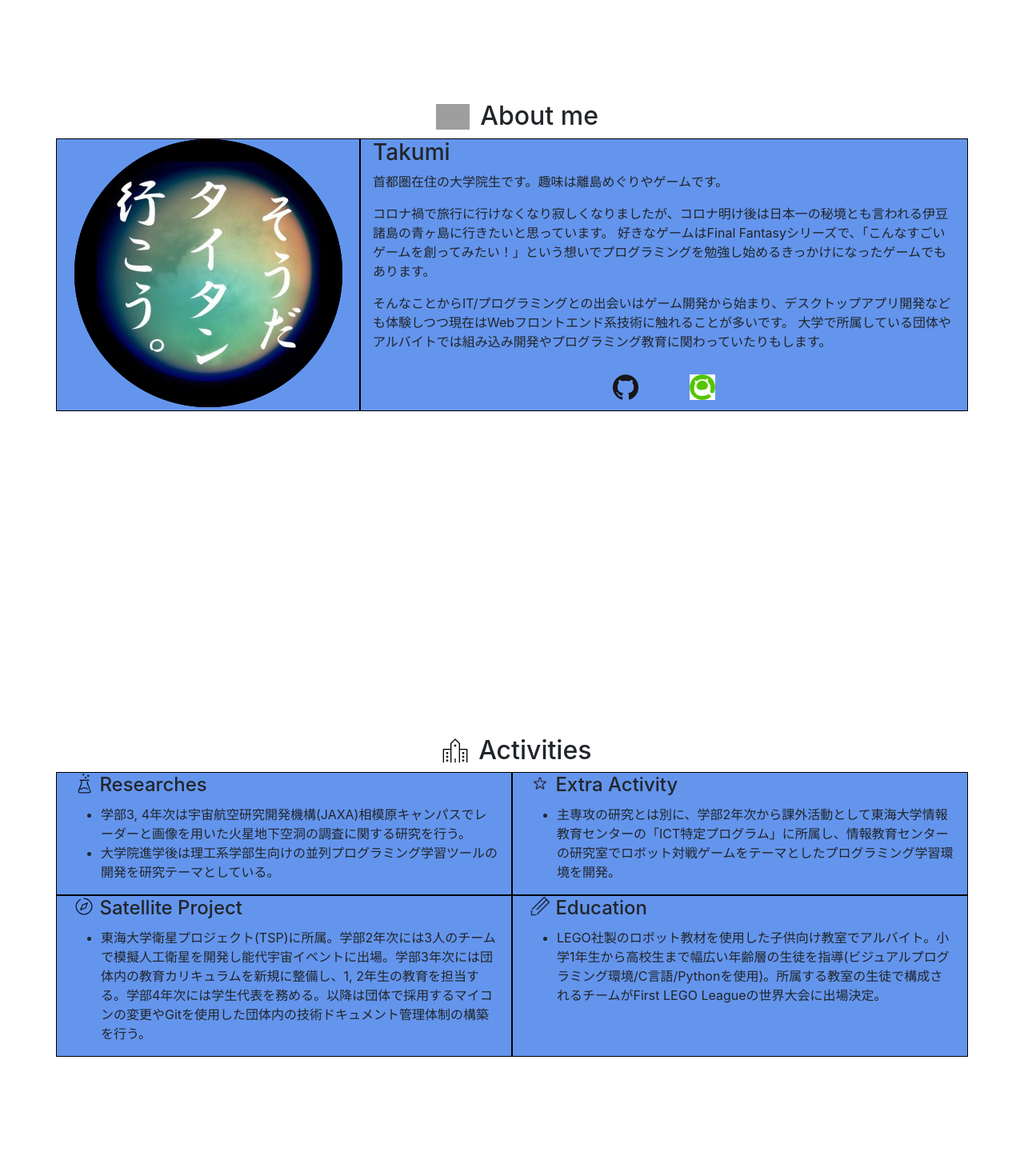
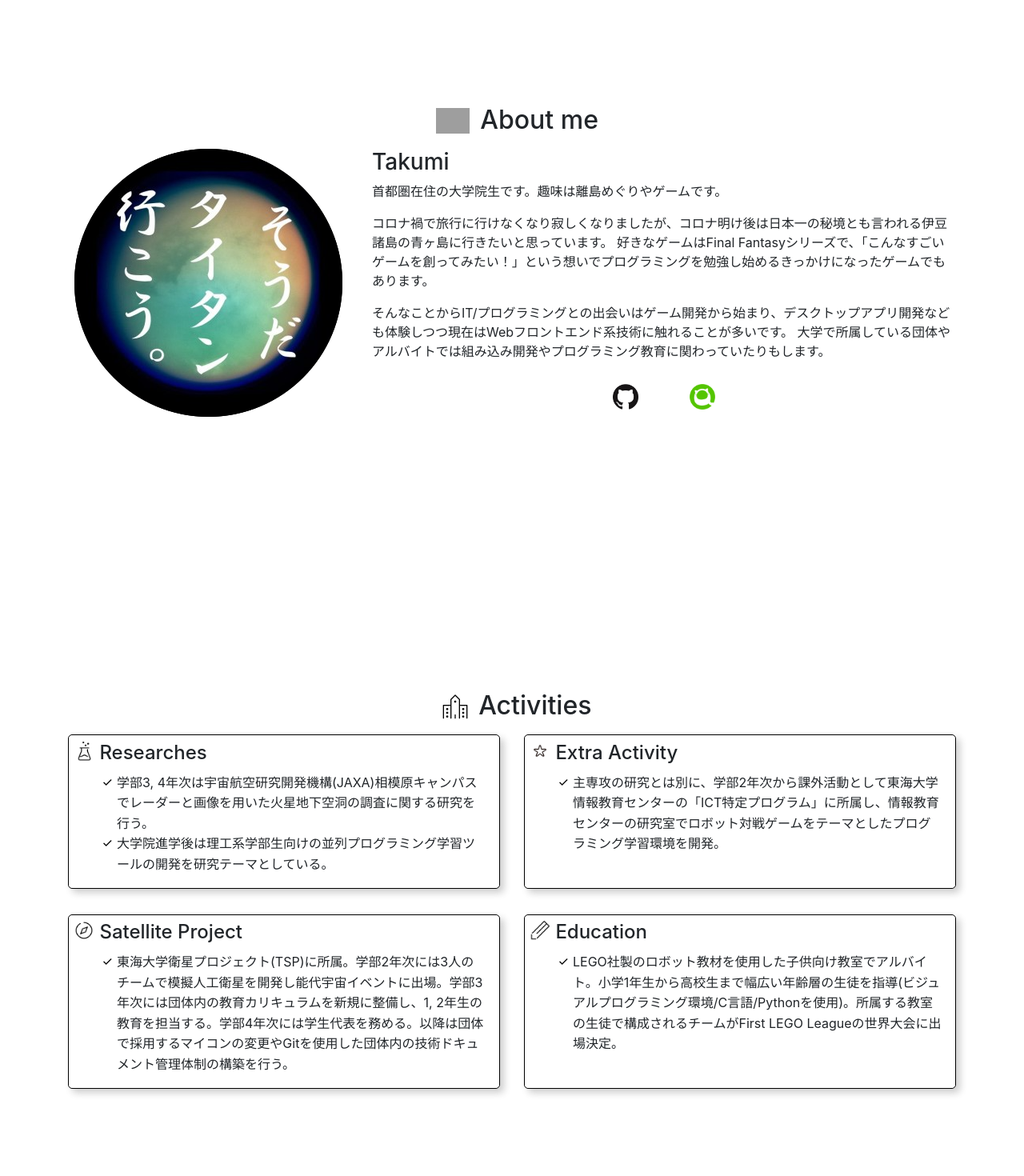
Before and after one commit to aquilaneo/portfolio, a React (Create React App) app: page / in a window 1280 px wide. Shown: the part 880-2350 px from the top of the page at 80% size. Built offline with nearby package versions, Linux system fonts and the light colour scheme; grey boxes are pictures that could not be loaded.

Commit message:
スタイルを編集

```diff
--- a/src/App.js
+++ b/src/App.js
@@ -34,10 +34,10 @@ function App () {
 				<div className={"inner-div"}>
 					<h2 className={"subtitle"}><img src={AboutMe} alt={"About me"} className={"icon"}/>About me</h2>
 					<Row>
-						<Col sm={4} className={"panel"} style={{textAlign: "center"}}>
-							<img src={Icon} alt={"アイコン"} style={{maxWidth: "100%", maxHeight: "100%"}}/>
+						<Col sm={4} style={{textAlign: "center"}}>
+							<img src={Icon} alt={"アイコン"} style={{maxWidth: "100%", maxHeight: "100%",}}/>
 						</Col>
-						<Col sm={8} className={"panel"}>
+						<Col sm={8}>
 							<h3>Takumi</h3>
 							<div>
 								<p> 首都圏在住の大学院生です。趣味は離島めぐりやゲームです。</p>
@@ -66,38 +66,49 @@ function App () {
 
 			<div className={"space"}>
 				<div className={"inner-div"}>
-					<h2 className={"subtitle"}><img src={Activities} alt={"Activities"} className={"icon"}/>Activities</h2>
+					<h2 className={"subtitle"}><img src={Activities} alt={"Activities"} className={"icon"}/>Activities
+					</h2>
 					<Row>
-						<Col sm={6} className={"panel"}>
+						<Col sm={6} style={{marginBottom: "2rem"}}>
+							<div className={"panel"}>
 								<h4><img src={Researches} alt={"Researches"} className={"icon-small"}/>Researches</h4>
 								<ul>
 									<li>学部3, 4年次は宇宙航空研究開発機構(JAXA)相模原キャンパスでレーダーと画像を用いた火星地下空洞の調査に関する研究を行う。</li>
 									<li>大学院進学後は理工系学部生向けの並列プログラミング学習ツールの開発を研究テーマとしている。</li>
 								</ul>
+							</div>
 						</Col>
-						<Col sm={6} className={"panel"}>
-							<h4><img src={Extra} alt={"Extra Activity"} className={"icon-small"}/>Extra Activity</h4>
+						<Col sm={6} style={{marginBottom: "2rem"}}>
+							<div className={"panel"}>
+								<h4><img src={Extra} alt={"Extra Activity"} className={"icon-small"}/>Extra Activity
+								</h4>
 								<ul>
 									<li>主専攻の研究とは別に、学部2年次から課外活動として東海大学情報教育センターの「ICT特定プログラム」に所属し、情報教育センターの研究室でロボット対戦ゲームをテーマとしたプログラミング学習環境を開発。</li>
 								</ul>
+							</div>
 						</Col>
 					</Row>
 					<Row>
-						<Col sm={6} className={"panel"}>
-							<h4><img src={Satellite} alt={"Satellite Project"} className={"icon-small"}/>Satellite Project</h4>
+						<Col sm={6} style={{marginBottom: "2rem"}}>
+							<div className={"panel"}>
+								<h4><img src={Satellite} alt={"Satellite Project"} className={"icon-small"}/>Satellite
+									Project</h4>
 								<ul>
 									<li>東海大学衛星プロジェクト(TSP)に所属。学部2年次には3人のチームで模擬人工衛星を開発し能代宇宙イベントに出場。学部3年次には団体内の教育カリキュラムを新規に整備し、1,
 										2年生の教育を担当する。学部4年次には学生代表を務める。以降は団体で採用するマイコンの変更やGitを使用した団体内の技術ドキュメント管理体制の構築を行う。
 									</li>
 								</ul>
+							</div>
 						</Col>
-						<Col sm={6} className={"panel"}>
+						<Col sm={6} style={{marginBottom: "2rem"}}>
+							<div className={"panel"}>
 								<h4><img src={Education} alt={"Education"} className={"icon-small"}/>Education</h4>
 								<ul>
 									<li>LEGO社製のロボット教材を使用した子供向け教室でアルバイト。小学1年生から高校生まで幅広い年齢層の生徒を指導(ビジュアルプログラミング環境/C言語/Pythonを使用)。所属する教室の生徒で構成されるチームがFirst
 										LEGO Leagueの世界大会に出場決定。
 									</li>
 								</ul>
+							</div>
 						</Col>
 					</Row>
 				</div>
@@ -107,15 +118,18 @@ function App () {
 				<div className={"inner-div"}>
 					<h2 className={"subtitle"}><img src={Skills} alt={"Skills"} className={"icon"}/>Skills</h2>
 					<Row>
-						<Col sm={3} className={"panel"}>
+						<Col sm={6} style={{marginBottom: "2rem"}}>
+							<div className={"panel"}>
 								<h4><img src={Web} alt={"Web"} className={"icon-small"}/>Web</h4>
 								<ul>
 									<li>HTML5/CSS3</li>
 									<li>JavaScript ES6</li>
 									<li>TypeScript</li>
 								</ul>
+							</div>
 						</Col>
-						<Col sm={3} className={"panel"}>
+						<Col sm={6} style={{marginBottom: "2rem"}}>
+							<div className={"panel"}>
 								<h4><img src={Libraries} alt={"Libraries"} className={"icon-small"}/>Libraries</h4>
 								<ul>
 									<li>React</li>
@@ -123,20 +137,27 @@ function App () {
 									<li>three.js</li>
 									<li>Blockly</li>
 								</ul>
+							</div>
 						</Col>
-						<Col sm={3} className={"panel"}>
+					</Row>
+					<Row>
+						<Col sm={6} style={{marginBottom: "2rem"}}>
+							<div className={"panel"}>
 								<h4><img src={Game} alt={"Game/Desktop"} className={"icon-small"}/>Game/Desktop</h4>
 								<ul>
 									<li>Unity</li>
 									<li>C#</li>
 								</ul>
+							</div>
 						</Col>
-						<Col sm={3} className={"panel"}>
+						<Col sm={6} style={{marginBottom: "2rem"}}>
+							<div className={"panel"}>
 								<h4><img src={Other} alt={"Other"} className={"icon-small"}/>Other</h4>
 								<ul>
 									<li>Python</li>
 									<li>C/C++</li>
 								</ul>
+							</div>
 						</Col>
 					</Row>
 				</div>
--- a/src/common.css
+++ b/src/common.css
@@ -2,6 +2,17 @@
 
 body {
     font-family: 'Kosugi Maru', sans-serif;
+}
+
+ul {
+    list-style: none;
+}
+
+ul li {
+    padding-left: 20px;
+    line-height: 1.6em;
+    background: url("img/Check.png") left 0px top 3px no-repeat;
+    background-size: 16px auto;
 }
 
 .space {
@@ -17,6 +28,7 @@ body {
 
 .subtitle {
     text-align: center;
+    margin: 1rem 0;
 }
 
 .logo {
@@ -47,7 +59,10 @@ p {
 }
 
 .panel {
+    height: 100%;
+    padding: 0.4rem 1rem 0 0;
     border: solid thin black;
+    border-radius: 5px;
     box-sizing: border-box;
-    background-color: cornflowerblue;
+    box-shadow: 5px 5px 10px 0 rgba(0, 0, 0, 0.2);
 }
```
Also changed, not shown: src/img/Check.png (added). Lines whose indentation alone changed are shown as unchanged.
